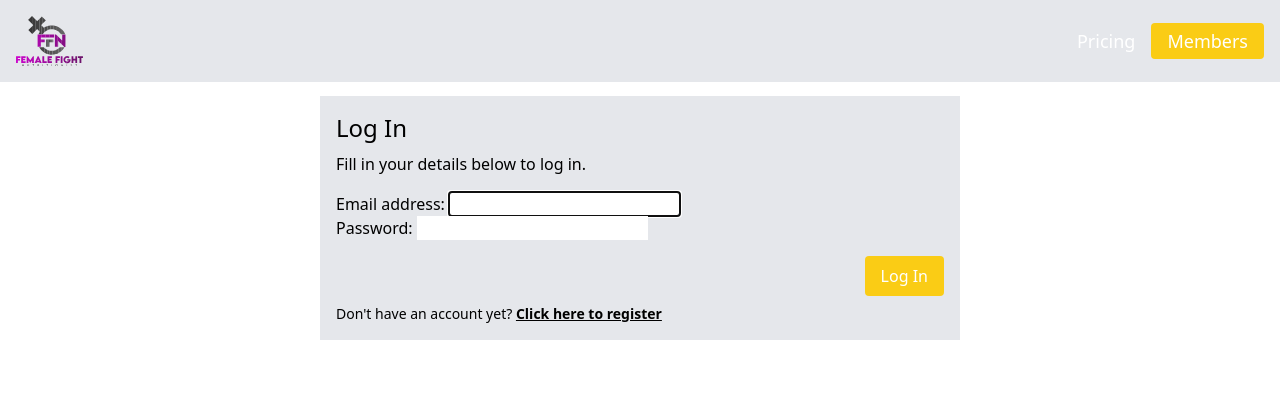
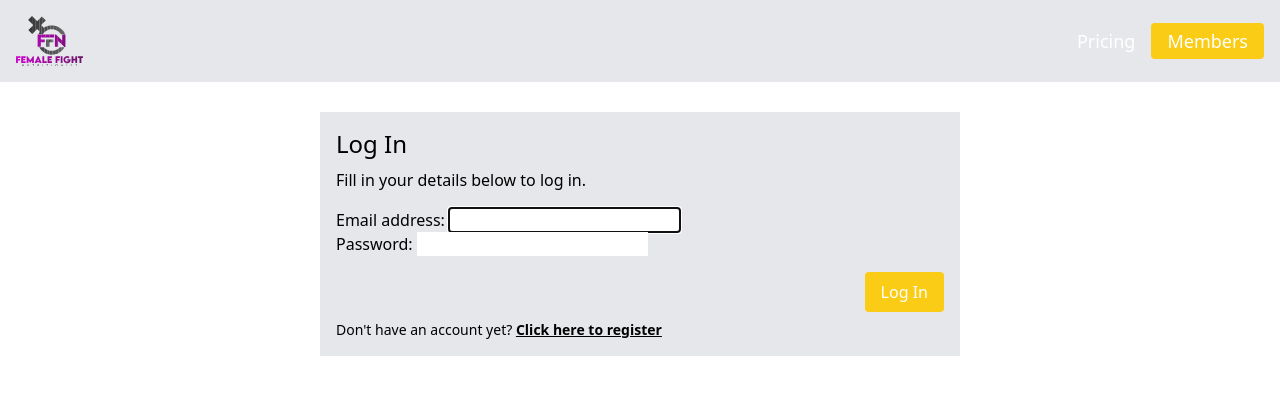
Before and after one commit to slammer1870/femalefightnutritionist, a Django app: page /users/login/ in a window 1280 px wide. Shown: the top 395 px of the page. Run offline with Django 4.2, Linux system fonts and the light colour scheme; some libraries are stand-ins or nearby versions.

Commit message:
added: padding

```diff
--- a/templates/registration/login.html
+++ b/templates/registration/login.html
@@ -1,6 +1,6 @@
 {% extends 'base.html' %}{% block content %}{% load tailwind_filters %}
 
-<div class="container mx-auto p-4 pt-24">
+<div class="container mx-auto p-4 pt-28">
   <form
     method="POST"
     class="h-auto w-full max-w-screen-sm bg-gray-200 p-4 flex flex-col mb-4 mx-auto"
```
